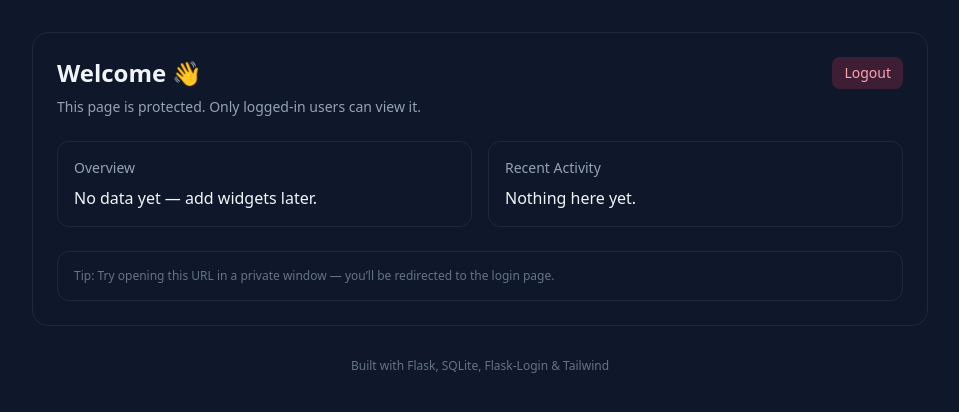
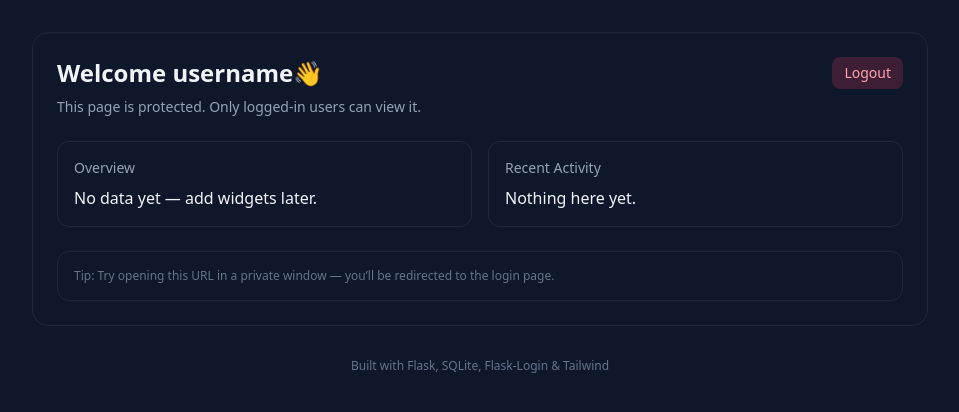
Before and after one commit to HKodee/e-comm, a Flask app: page /dashboard in a window 1280 px wide. Shown: the part 61-473 px from the top of the page, without its empty margins (160-1119 px from the left). Run offline with Flask 3, Linux system fonts and the light colour scheme; a user stored in the database is signed in; some libraries are stand-ins or nearby versions.

Commit message:
current user function used

```diff
--- a/templates/dashboard.html
+++ b/templates/dashboard.html
@@ -3,7 +3,7 @@ endblock %} {% block content %}
 <section class="mx-auto max-w-4xl">
   <div class="rounded-2xl border border-slate-800 bg-slate-900 p-6">
     <div class="flex items-center justify-between">
-      <h1 class="text-2xl font-semibold">Welcome 👋</h1>
+      <h1 class="text-2xl font-semibold">Welcome {{current_user.username}}👋</h1>
       <a
         href="/logout"
         class="rounded-lg bg-rose-500/20 px-3 py-1.5 text-rose-300 hover:bg-rose-500/30 text-sm"
```
